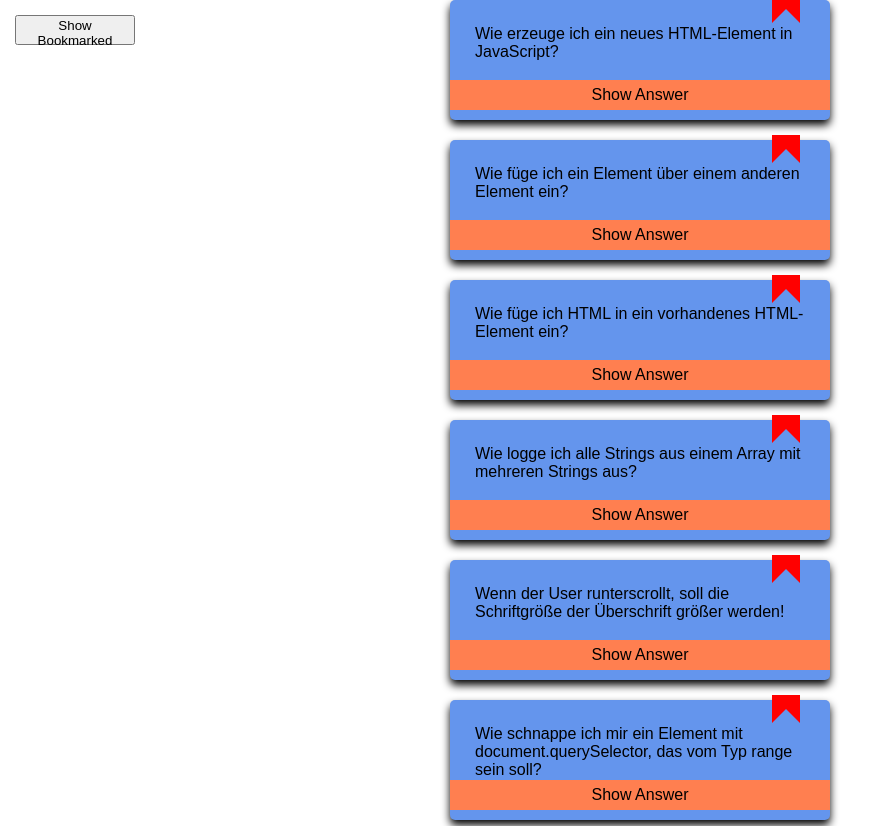
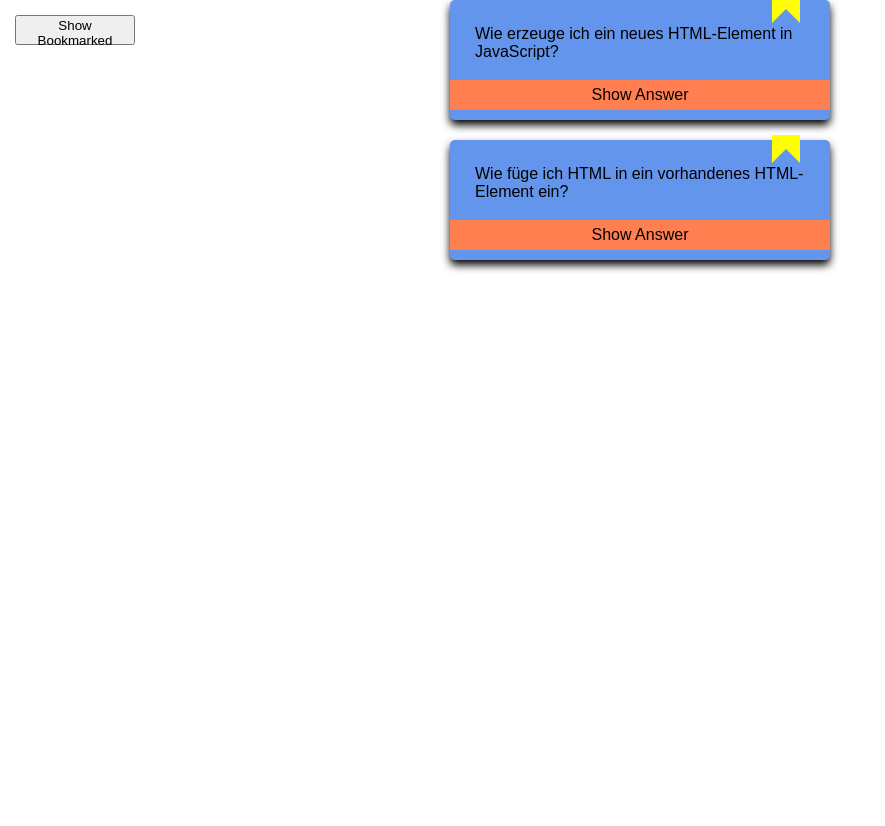
Before and after one commit to kdcho/flashcards-react, a React (Create React App) app: page / in a window 1280 px wide. Shown: the top 826 px of the page, without its empty margins (0-885 px from the left). After the commit the page ends 800 px from the top, so only its background shows below. Built offline with nearby package versions, Linux system fonts and the light colour scheme.

Commit message:
Add Bookmark logic

```diff
--- a/src/App.js
+++ b/src/App.js
@@ -7,21 +7,49 @@ import styled from 'styled-components/macro'
 
 function App() {
   const [cards, setCards] = useState(Cards)
-  const [filter, setFilter] = useState('Show Bookmarked')
+  const [bookmarked, setBookmarked] = useState('Show Bookmarked')
 
   return (
     <div>
       <GlobalStyle />
       <Grid>
-        <Filter onClick={() => setFilter(!filter)}>
-          {filter ? 'Show Bookmarked' : 'Show All'}
+        <Filter onClick={filterBookmarked}>
+          {bookmarked ? 'Show Bookmarked' : 'Show All'}
         </Filter>
-        {Cards.map(card => (
-          <Card question={card.question} answer={card.answer} />
-        ))}
+        {Cards.map((card, index) =>
+          !bookmarked ? (
+            <Card
+              question={card.question}
+              answer={card.answer}
+              toggleBookmark={() => toggleBookmark(index)}
+              isBookmarked={card.isBookmarked}
+            />
+          ) : (
+            card.isBookmarked && (
+              <Card
+                question={card.question}
+                answer={card.answer}
+                isBookmarked={card.isBookmarked}
+              />
+            )
+          )
+        )}
       </Grid>
     </div>
   )
+
+  function filterBookmarked() {
+    setBookmarked(!bookmarked)
+  }
+
+  function toggleBookmark(index) {
+    const card = cards[index]
+    return setCards([
+      ...cards.slice(0, index),
+      { ...card, isBookmarked: !card.isBookmarked },
+      ...cards.slice(index + 1)
+    ])
+  }
 }
 
 const Filter = styled.button`
--- a/src/Bookmark.js
+++ b/src/Bookmark.js
@@ -1,13 +1,9 @@
 import React, { useState } from 'react'
 import styled from 'styled-components/macro'
 
-export default function Bookmark() {
-  const [isBookmarked, setIsBookmarked] = useState(false)
+export default function Bookmark({ onClick, isBookmarked }) {
   return (
-    <BookmarkStyle
-      color={isBookmarked ? 'yellow' : 'red'}
-      onClick={() => setIsBookmarked(!isBookmarked)}
-    />
+    <BookmarkStyle color={isBookmarked ? 'yellow' : 'red'} onClick={onClick} />
   )
 }
 
--- a/src/Card.js
+++ b/src/Card.js
@@ -3,12 +3,17 @@ import styled from 'styled-components/macro'
 import Button from './Button'
 import Bookmark from './Bookmark'
 
-export default function Card({ question, answer }) {
+export default function Card({
+  question,
+  answer,
+  toggleBookmark,
+  isBookmarked
+}) {
   const [toggleState, setToggleState] = useState(true)
 
   return (
     <CardStyled className={!toggleState ? 'active' : ''}>
-      <Bookmark />
+      <Bookmark onClick={toggleBookmark} isBookmarked={isBookmarked} />
       <p>{question}</p>
       {
         <AnswerStyled className={!toggleState ? 'active' : ''}>
```
